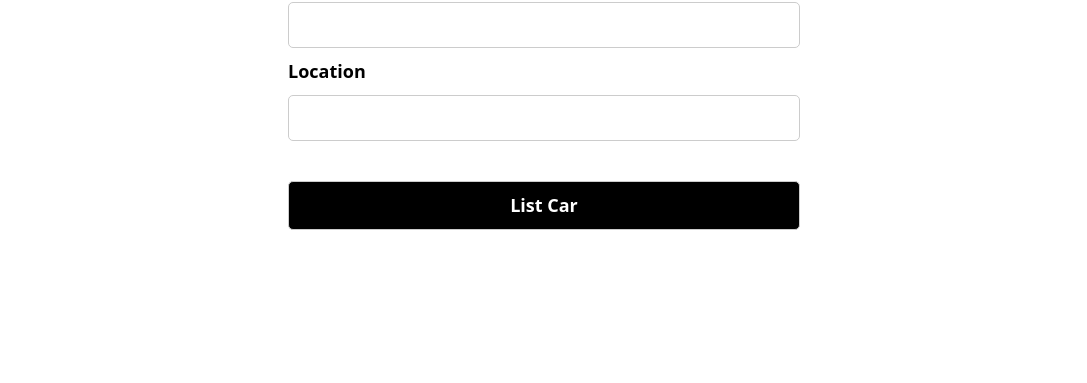
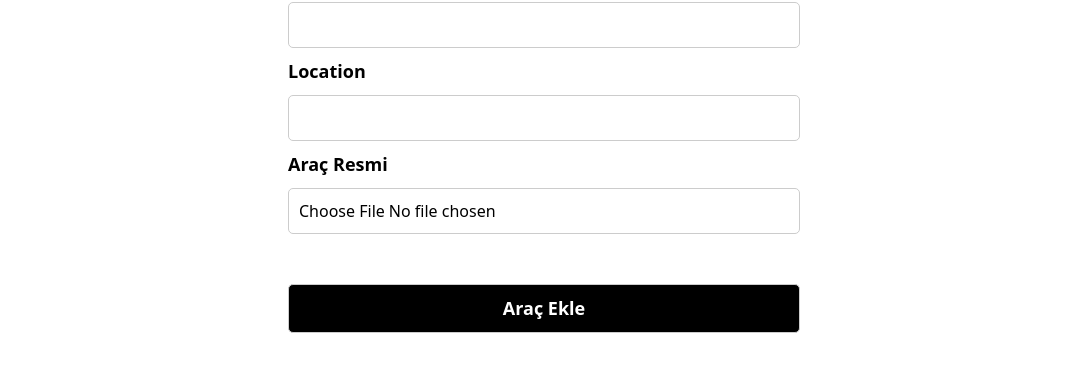
Before and after one commit to asiman2344/car-renting, a React (Vite) app in the folder carrent/: page /list-cars in a window 1280 px wide. Shown: the part 1300-1683 px from the top of the page, without its empty margins (96-1183 px from the left). Built offline with nearby package versions, Linux system fonts and the light colour scheme.

Commit message:
Add multiple image upload and preview functionality

```diff
--- a/carrent/components/listCar.jsx
+++ b/carrent/components/listCar.jsx
@@ -1,7 +1,28 @@
-import React from 'react'
+import React, { useState, useEffect } from 'react'
 import './listCar.css'
 
 function listCar() {
+    const [selectedImage, setSelectedImage] = useState(null);
+    const [imagePreview, setImagePreview] = useState([]);
+
+    const handleImageChange = (e) => {
+        const file = e.target.files[0];
+        if (file) {
+            setSelectedImage(file);
+            // Resim önizlemesi için URL oluştur
+            const previewURL = URL.createObjectURL(file);
+            setImagePreview([...imagePreview, previewURL]);
+        }
+    }
+
+    // Component unmount olduğunda URL'leri temizle
+    useEffect(() => {
+        return () => {
+            // Oluşturulan URL'leri temizle
+            imagePreview.forEach(url => URL.revokeObjectURL(url));
+        };
+    }, []);
+
     return (
         <div className='list-car'>
             <div className='list-car-container'>
@@ -90,8 +111,32 @@ function listCar() {
                                 <input type='text' id='car-name' name='car-location' />
                             </div>
                         </div>
+                        <div className='form-group'>
+                            <div className='form-group-label'>
+                                <label htmlFor='car-image'>Araç Resmi</label>
+                            </div>
+                            <div className='form-group-input'>
+                                <input
+                                    onChange={handleImageChange}
+                                    type='file'
+                                    id='car-image'
+                                    name='car-image'
+                                    accept="image/*"
+                                    placeholder='Resim Yükle'
+                                />
+                            </div>
+                        </div>
+                        <div className='images'>
+                            <div className='image-container'>
+                                {imagePreview.map((url, index) => (
+                                    <div key={index} className='image-item'>
+                                        <img src={url} alt={`Araç önizleme ${index + 1}`} />
+                                    </div>
+                                ))}
+                            </div>
+                        </div>
                         <div className='form-button'>
-                            <button type='submit'>List Car</button>
+                            <button type='submit'>Araç Ekle</button>
                         </div>
                     </form>
                 </div>
--- a/carrent/components/listcar.css
+++ b/carrent/components/listcar.css
@@ -57,3 +57,26 @@
     font-weight: 600;
     cursor: pointer;
 }
+
+.images{
+    margin: 10px auto;
+    width: 50%;
+}
+
+.image-container{
+    display: grid;
+    grid-template-columns: repeat(4, 1fr);
+    column-gap: 40px;
+    row-gap: 10px;
+}
+
+.image-container .image-item{
+    width: 150px;
+    height: 100px;
+}
+
+.image-container .image-item img{
+    width: 100%;
+    height: 100%;
+    object-fit: cover;
+}
```
